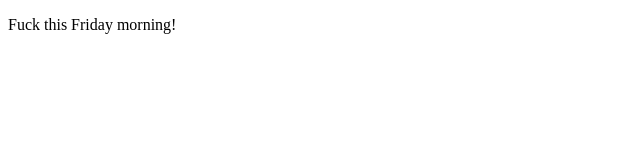
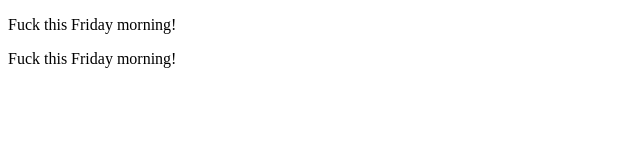
Before and after one commit to fujitashuichi/sample, a plain HTML site: page sample.html in a window 1280 px wide. Shown: the whole page, without its empty margins (0-640 px from the left). Drawn offline with Linux system fonts and the light colour scheme.

Commit message:
no message

```diff
--- a/sample.html
+++ b/sample.html
@@ -8,6 +8,7 @@
 	<section>
 		<div>
 			<p>Fuck this Friday morning!</p>
+			<p>Fuck this Friday morning!</p>
 		</div>
 	</section>
 </body>
```
